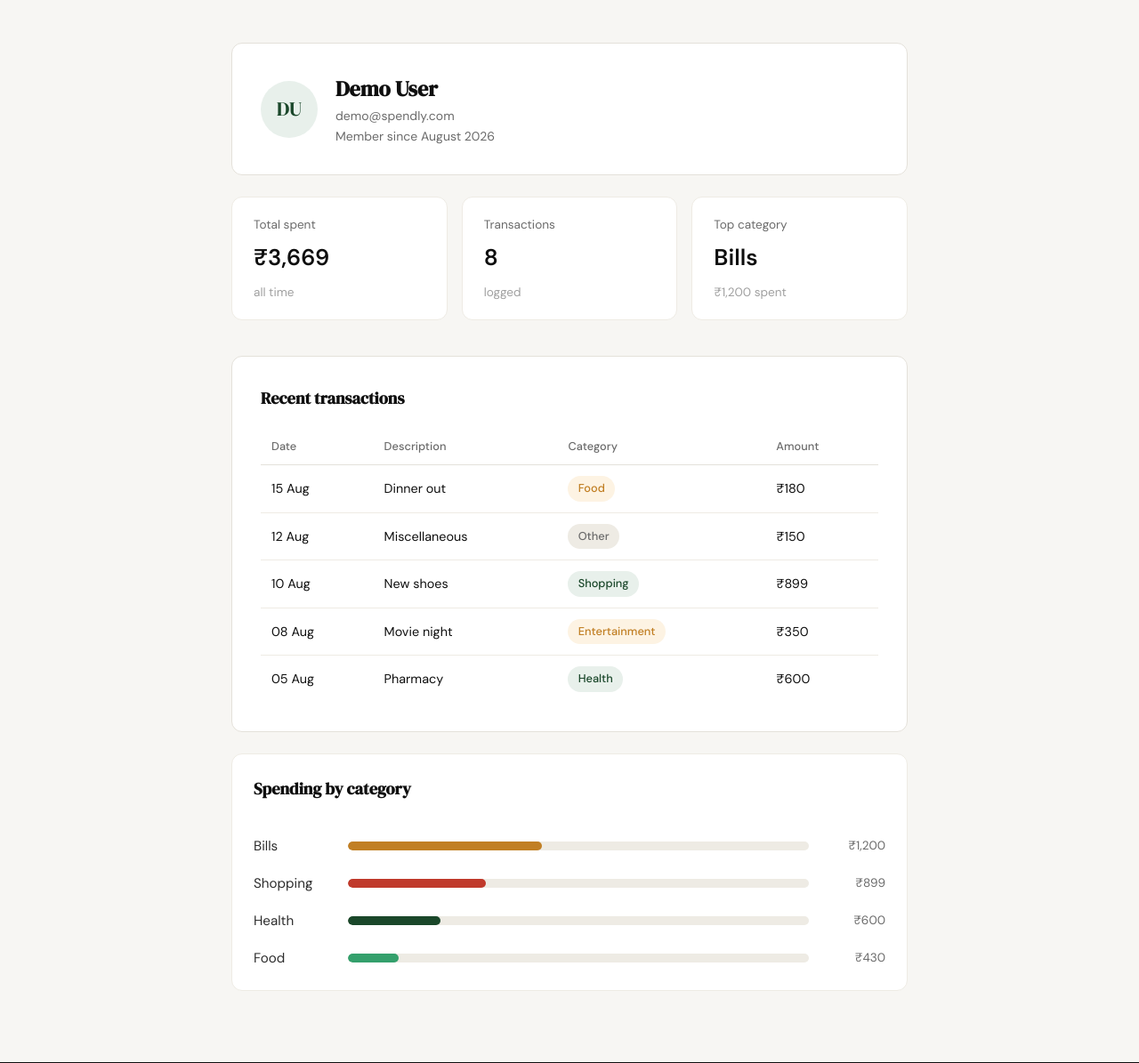
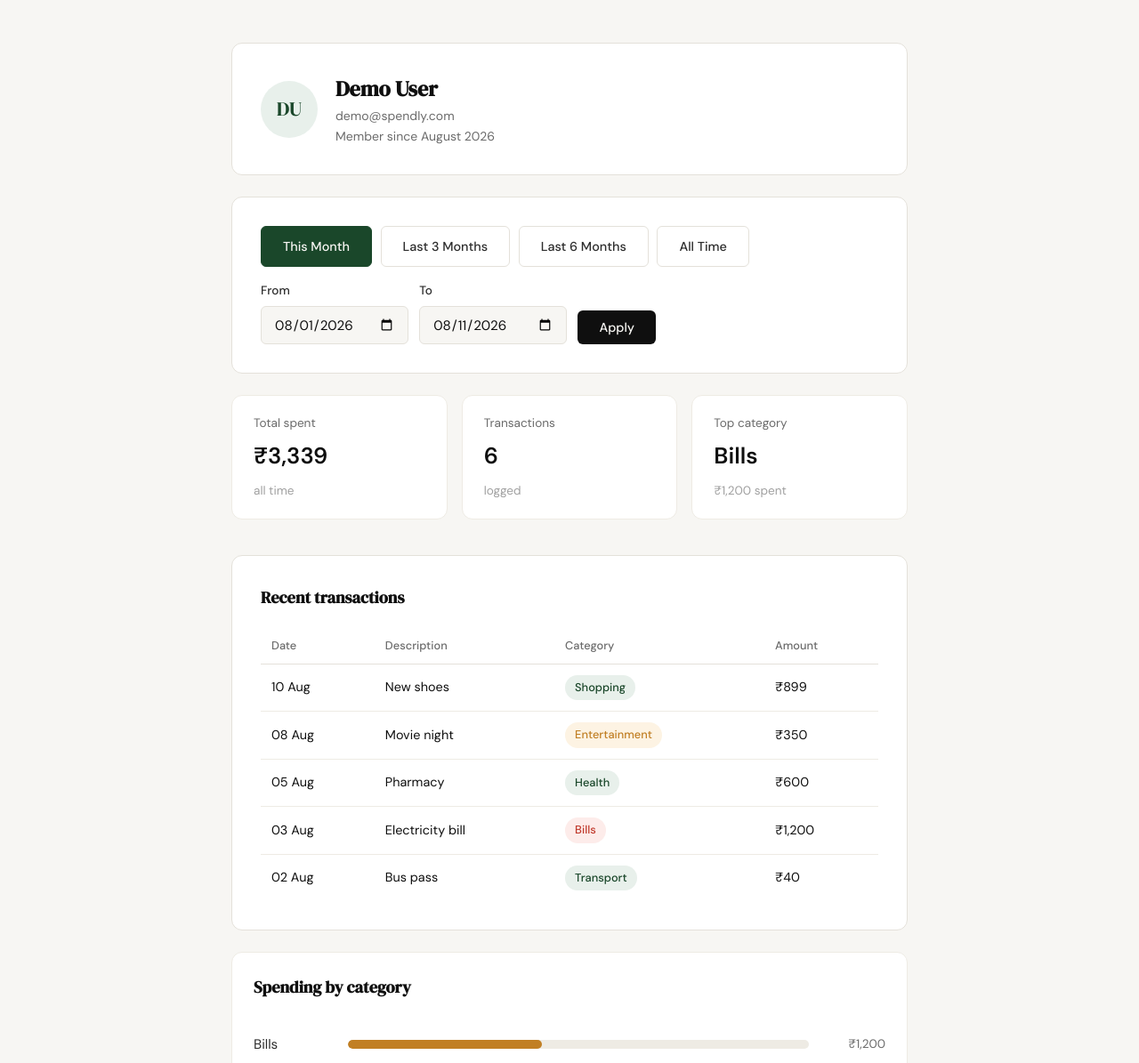
Before and after one commit to sajidchoudhary/spendly_created_by_claude, a Flask app: page /profile?date_from=2026-08-01&date_to=2026-08-11 in a window 1280 px wide. Shown: the part 61-1256 px from the top of the page at 89% size. Run offline with Flask 3, Linux system fonts and the light colour scheme; the visitor is signed in with stand-in values (Sample User, id 1); data comes from the database, SQL or seed files in the repository.

Commit message:
add subagents

```diff
--- a/app.py
+++ b/app.py
@@ -1,19 +1,19 @@
+import calendar
 import re
-from datetime import datetime
+from datetime import date, datetime
 
-from flask import Flask, redirect, render_template, request, session, url_for
+from flask import Flask, flash, redirect, render_template, request, session, url_for
 from werkzeug.security import check_password_hash, generate_password_hash
 
 from database.db import (
     create_user,
-    get_category_totals,
     get_db,
-    get_expenses_by_user,
     get_user_by_email,
     get_user_by_id,
     init_db,
     seed_db,
 )
+from database.queries import get_category_breakdown, get_recent_transactions, get_summary_stats
 
 app = Flask(__name__)
 app.secret_key = "dev-secret-key-change-me"  # hardcoded for this learning project
@@ -100,13 +100,13 @@ def logout():
 # template context from the user's expenses / category totals         #
 # ------------------------------------------------------------------ #
 
-def build_transaction_history(expenses):
-    """Return the transactions list for profile.html: date/description/category/amount, most recent 5."""
+def build_transaction_history(rows):
+    """Return the transactions list for profile.html: date/description/category/amount."""
     transactions = []
-    for expense in expenses[:5]:
-        date = datetime.strptime(expense["date"], "%Y-%m-%d").strftime("%d %b")
+    for expense in rows:
+        formatted_date = datetime.strptime(expense["date"], "%Y-%m-%d").strftime("%d %b")
         transactions.append({
-            "date": date,
+            "date": formatted_date,
             "description": expense["description"] or "—",
             "category": expense["category"],
             "amount": f"₹{expense['amount']:,.0f}",
@@ -114,35 +114,92 @@ def build_transaction_history(expenses):
     return transactions
 
 
-def build_summary_stats(expenses, category_totals):
+def build_summary_stats(stats_row):
     """Return the 3-item stats list for profile.html: total spent, transaction count, top category."""
-    total_spent = sum(row["total"] for row in category_totals)
+    total_spent = stats_row["total_spent"] or 0
+    transaction_count = stats_row["transaction_count"] or 0
+    top_category = stats_row["top_category"]
 
-    if category_totals:
-        top_category = category_totals[0]
-        top_value = top_category["category"]
-        top_note = f"₹{top_category['total']:,.0f} spent"
+    if top_category is not None:
+        top_value = top_category
+        top_note = f"₹{stats_row['top_category_total']:,.0f} spent"
     else:
         top_value = "—"
         top_note = "No expenses yet"
 
     return [
         {"label": "Total spent", "value": f"₹{total_spent:,.0f}", "note": "all time"},
-        {"label": "Transactions", "value": str(len(expenses)), "note": "logged"},
+        {"label": "Transactions", "value": str(transaction_count), "note": "logged"},
         {"label": "Top category", "value": top_value, "note": top_note},
     ]
 
 
-def build_category_breakdown(category_totals):
+def build_category_breakdown(rows):
     """Return the categories list for profile.html: name/amount/bar_class (profile-bar-1..4)."""
     categories = []
-    for rank, row in enumerate(category_totals[:4], start=1):
+    for rank, row in enumerate(rows[:4], start=1):
         categories.append({
             "name": row["category"],
             "amount": f"₹{row['total']:,.0f}",
             "bar_class": f"profile-bar-{rank}",
         })
     return categories
+
+
+# ------------------------------------------------------------------ #
+# Profile date-filter helpers                                        #
+# ------------------------------------------------------------------ #
+
+PRESET_ORDER = ["this-month", "last-3-months", "last-6-months", "all-time"]
+PRESET_LABELS = {
+    "this-month": "This Month",
+    "last-3-months": "Last 3 Months",
+    "last-6-months": "Last 6 Months",
+    "all-time": "All Time",
+}
+
+
+def parse_date_param(value):
+    """Parse a YYYY-MM-DD query-string value; return a date, or None if absent/malformed."""
+    if not value:
+        return None
+    try:
+        return datetime.strptime(value, "%Y-%m-%d").date()
+    except (ValueError, TypeError):
+        return None
+
+
+def shift_months(d, months_delta):
+    """Return d shifted by months_delta calendar months, clamping day to the target month's length."""
+    total_months = d.year * 12 + (d.month - 1) + months_delta
+    year, month = divmod(total_months, 12)
+    month += 1
+    last_day_of_month = calendar.monthrange(year, month)[1]
+    day = min(d.day, last_day_of_month)
+    return date(year, month, day)
+
+
+def get_presets():
+    """Return {preset_key: (start_date, end_date)} as date objects; all-time is (None, None)."""
+    today = date.today()
+    return {
+        "this-month": (today.replace(day=1), today),
+        "last-3-months": (shift_months(today, -3), today),
+        "last-6-months": (shift_months(today, -6), today),
+        "all-time": (None, None),
+    }
+
+
+def resolve_active_preset(active_from, active_to, presets):
+    """Map the currently-applied filter back to a preset key, or 'custom', for template highlighting."""
+    if active_from is None and active_to is None:
+        return "all-time"
+    for key, (preset_from, preset_to) in presets.items():
+        if key == "all-time":
+            continue
+        if preset_from.isoformat() == active_from and preset_to.isoformat() == active_to:
+            return key
+    return "custom"
 
 
 @app.route("/profile")
@@ -163,15 +220,48 @@ def profile():
         "member_since": member_since,
     }
 
-    expenses = get_expenses_by_user(user_id)
-    category_totals = get_category_totals(user_id)
+    parsed_from = parse_date_param(request.args.get("date_from"))
+    parsed_to = parse_date_param(request.args.get("date_to"))
 
-    stats = build_summary_stats(expenses, category_totals)
-    transactions = build_transaction_history(expenses)
-    categories = build_category_breakdown(category_totals)
+    active_from = None
+    active_to = None
+    if parsed_from is not None and parsed_to is not None:
+        if parsed_from > parsed_to:
+            flash("Start date must be before end date.")
+        else:
+            active_from = parsed_from.isoformat()
+            active_to = parsed_to.isoformat()
+
+    stats_row = get_summary_stats(user_id, active_from, active_to)
+    transaction_rows = get_recent_transactions(user_id, limit=5, date_from=active_from, date_to=active_to)
+    category_rows = get_category_breakdown(user_id, active_from, active_to)
+
+    stats = build_summary_stats(stats_row)
+    transactions = build_transaction_history(transaction_rows)
+    categories = build_category_breakdown(category_rows)
+
+    presets = get_presets()
+    preset_links = [
+        {
+            "key": key,
+            "label": PRESET_LABELS[key],
+            "date_from": presets[key][0].isoformat() if presets[key][0] else None,
+            "date_to": presets[key][1].isoformat() if presets[key][1] else None,
+        }
+        for key in PRESET_ORDER
+    ]
+    active_preset = resolve_active_preset(active_from, active_to, presets)
 
     return render_template(
-        "profile.html", user=user, stats=stats, transactions=transactions, categories=categories,
+        "profile.html",
+        user=user,
+        stats=stats,
+        transactions=transactions,
+        categories=categories,
+        date_from=active_from,
+        date_to=active_to,
+        active_preset=active_preset,
+        preset_links=preset_links,
     )
 
 
--- a/database/db.py
+++ b/database/db.py
@@ -102,24 +102,3 @@ def create_user(name, email, password_hash):
     user_id = cursor.lastrowid
     conn.close()
     return user_id
-
-
-def get_expenses_by_user(user_id):
-    conn = get_db()
-    expenses = conn.execute(
-        "SELECT * FROM expenses WHERE user_id = ? ORDER BY date DESC, id DESC",
-        (user_id,),
-    ).fetchall()
-    conn.close()
-    return expenses
-
-
-def get_category_totals(user_id):
-    conn = get_db()
-    totals = conn.execute(
-        "SELECT category, SUM(amount) AS total FROM expenses WHERE user_id = ? "
-        "GROUP BY category ORDER BY total DESC",
-        (user_id,),
-    ).fetchall()
-    conn.close()
-    return totals
--- /dev/null
+++ b/static/css/profile.css
@@ -0,0 +1,41 @@
+/* ------------------------------------------------------------------ */
+/* Date filter bar                                                     */
+/* ------------------------------------------------------------------ */
+
+.filter-bar {
+    display: flex;
+    flex-wrap: wrap;
+    align-items: center;
+    justify-content: space-between;
+    gap: 1rem;
+}
+
+.filter-presets {
+    display: flex;
+    flex-wrap: wrap;
+    gap: 0.6rem;
+}
+
+.filter-preset.active {
+    background: var(--accent);
+    color: var(--paper);
+    border-color: var(--accent);
+}
+
+.filter-custom-range {
+    display: flex;
+    align-items: flex-end;
+    gap: 0.75rem;
+}
+
+.filter-custom-range .form-group {
+    margin-bottom: 0;
+}
+
+.filter-custom-range .form-input {
+    width: auto;
+}
+
+.filter-custom-range.active .form-input {
+    border-color: var(--accent);
+}
--- a/static/css/style.css
+++ b/static/css/style.css
@@ -119,6 +119,25 @@ a { color: inherit; text-decoration: none; }
 /* ------------------------------------------------------------------ */
 
 .main-content { min-height: calc(100vh - 60px - 100px); }
+
+/* ------------------------------------------------------------------ */
+/* Flash messages                                                      */
+/* ------------------------------------------------------------------ */
+
+.flash-messages {
+    max-width: var(--max-width);
+    margin: 1.5rem auto 0;
+    padding: 0 2rem;
+}
+
+.flash-error {
+    background: var(--danger-light);
+    color: var(--danger);
+    border: 1px solid var(--danger);
+    border-radius: var(--radius-sm);
+    padding: 0.75rem 1rem;
+    font-size: 0.875rem;
+}
 
 /* ------------------------------------------------------------------ */
 /* Hero                                                                */
--- a/templates/base.html
+++ b/templates/base.html
@@ -30,6 +30,15 @@
     </nav>
 
     <main class="main-content">
+        {% with messages = get_flashed_messages() %}
+            {% if messages %}
+            <div class="flash-messages">
+                {% for message in messages %}
+                <div class="flash-error">{{ message }}</div>
+                {% endfor %}
+            </div>
+            {% endif %}
+        {% endwith %}
         {% block content %}{% endblock %}
     </main>
 
--- a/templates/profile.html
+++ b/templates/profile.html
@@ -1,6 +1,10 @@
 {% extends "base.html" %}
 
 {% block title %}Your Profile — Spendly{% endblock %}
+
+{% block head %}
+<link rel="stylesheet" href="{{ url_for('static', filename='css/profile.css') }}">
+{% endblock %}
 
 {% block content %}
 
@@ -14,6 +18,37 @@
                 <p class="profile-email">{{ user.email }}</p>
                 <p class="profile-member-since">Member since {{ user.member_since }}</p>
             </div>
+        </div>
+
+        <div class="profile-card filter-bar">
+            <div class="filter-presets">
+                {% for preset in preset_links %}
+                    {% if preset.date_from and preset.date_to %}
+                    <a href="{{ url_for('profile', date_from=preset.date_from, date_to=preset.date_to) }}"
+                       class="btn-ghost filter-preset{% if active_preset == preset.key %} active{% endif %}">
+                        {{ preset.label }}
+                    </a>
+                    {% else %}
+                    <a href="{{ url_for('profile') }}"
+                       class="btn-ghost filter-preset{% if active_preset == preset.key %} active{% endif %}">
+                        {{ preset.label }}
+                    </a>
+                    {% endif %}
+                {% endfor %}
+            </div>
+
+            <form method="GET" action="{{ url_for('profile') }}"
+                  class="filter-custom-range{% if active_preset == 'custom' %} active{% endif %}">
+                <div class="form-group">
+                    <label for="date_from">From</label>
+                    <input type="date" id="date_from" name="date_from" class="form-input" value="{{ date_from or '' }}">
+                </div>
+                <div class="form-group">
+                    <label for="date_to">To</label>
+                    <input type="date" id="date_to" name="date_to" class="form-input" value="{{ date_to or '' }}">
+                </div>
+                <button type="submit" class="btn-primary">Apply</button>
+            </form>
         </div>
 
         <div class="mock-stats-row">
```
Also changed, not shown: database/queries.py (added, +58 -0 lines), .claude/specs/06-date-filter-profile.md (added), Screenshot 2026-08-19 222614.png (added).
